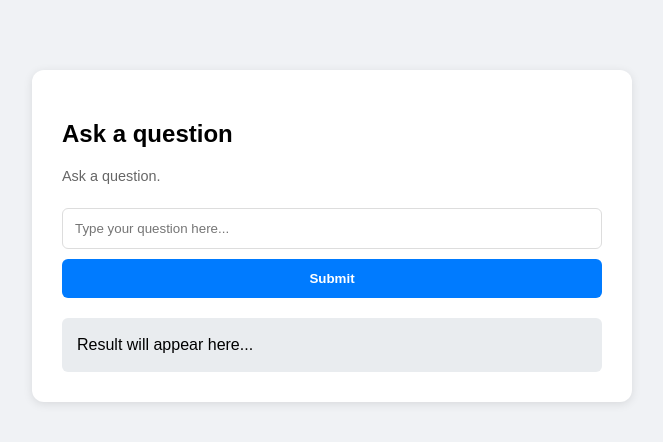
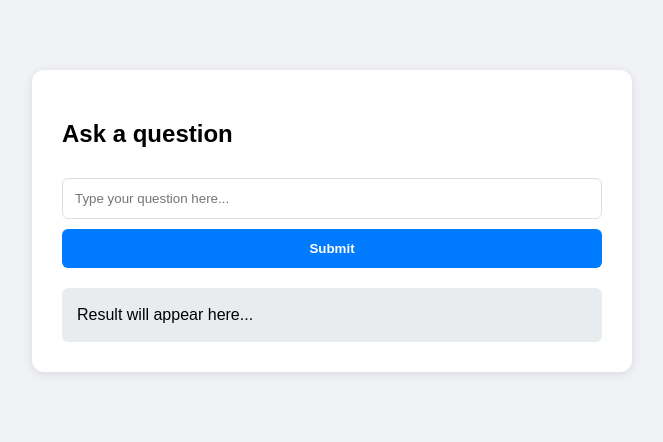
Before and after one commit to jianada-qianzheng/AnswerQuestions, a website: page public/index.html in a window 1280 px wide. Shown: the whole page, without its empty margins (308-971 px from the left). Drawn offline with Linux system fonts and the light colour scheme.

Commit message:
Update index.html

```diff
--- a/public/index.html
+++ b/public/index.html
@@ -16,7 +16,6 @@
 <body>
     <div class="card">
         <h2>Ask a question</h2>
-        <p style="color: #666; font-size: 0.9em;">Ask a question.</p>
 
         <input type="text" id="userInput" placeholder="Type your question here...">
         <button id="sendBtn">Submit </button>
```
